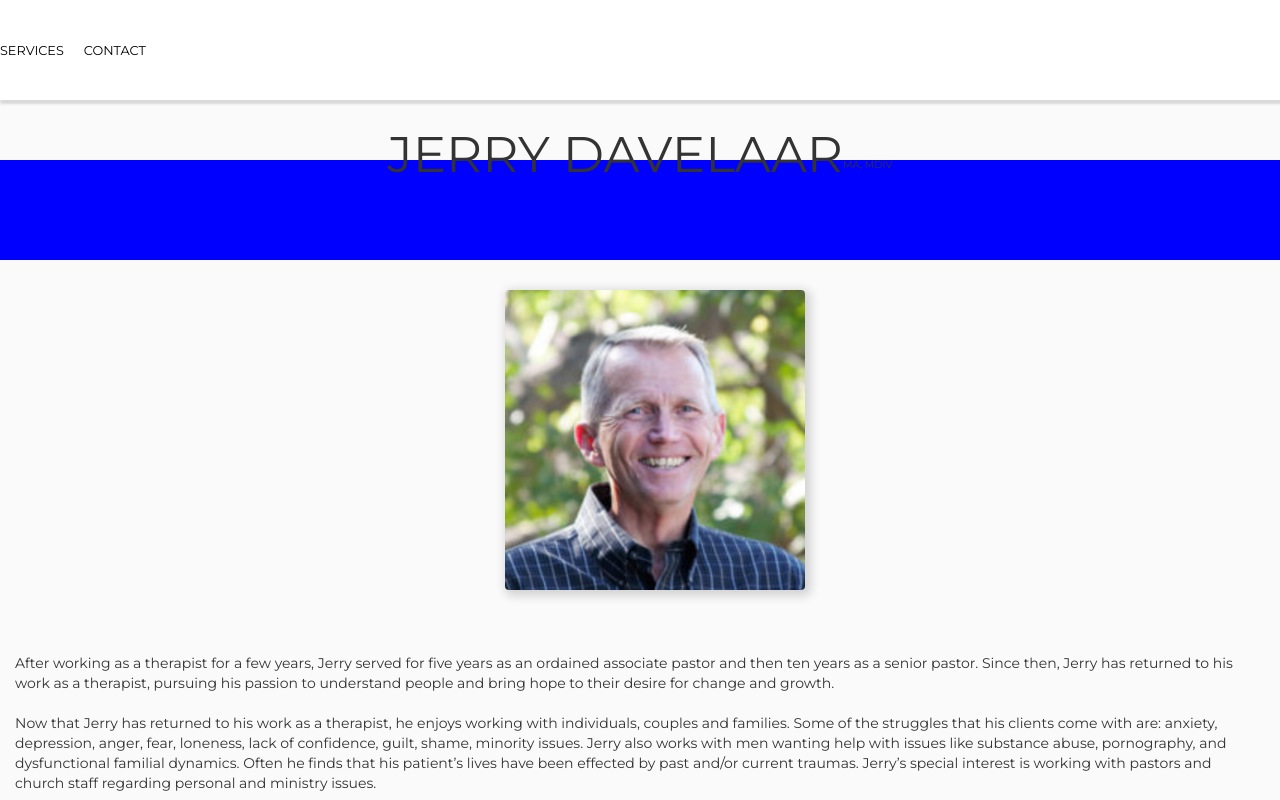
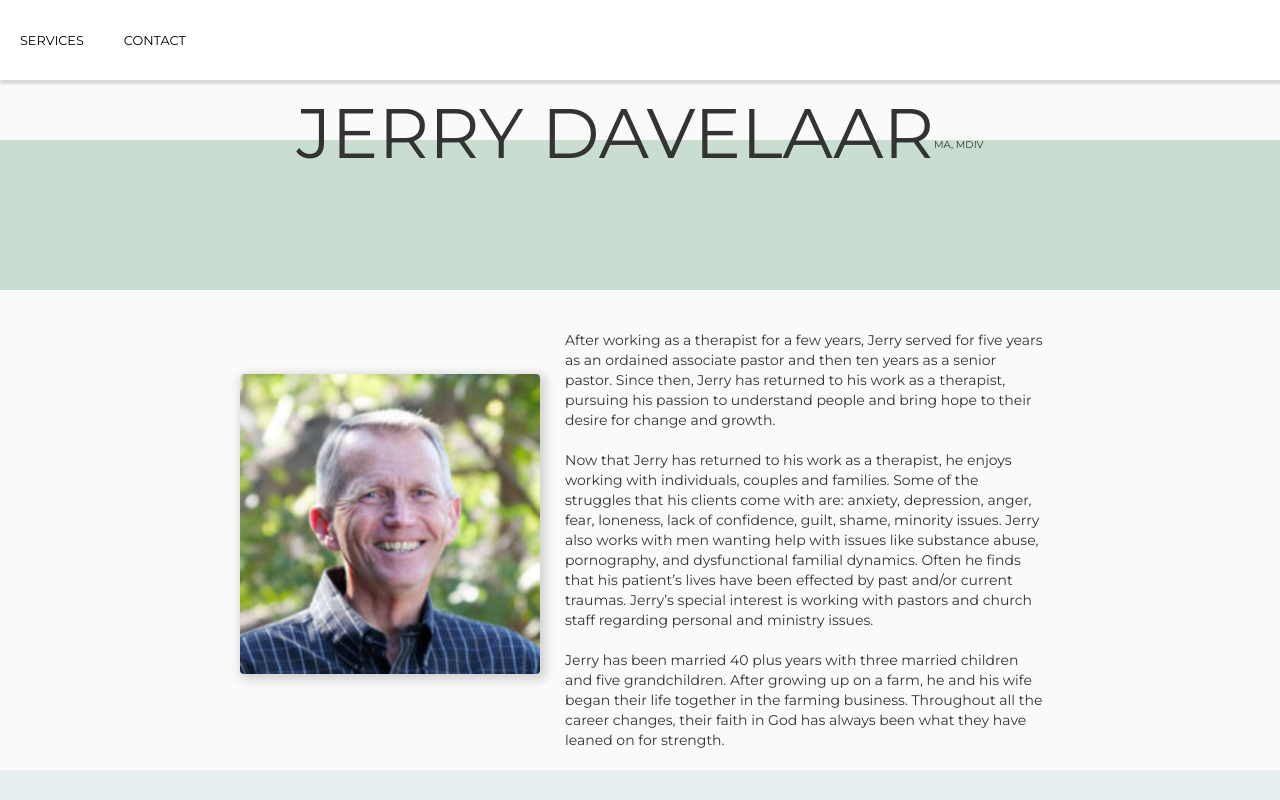
Before and after one commit to kyledavelaar/Jerry-Davelaar-Website, a React app: page / in a window 1280 px wide. Shown: the top 800 px of the page. Built offline with nearby package versions, Linux system fonts and the light colour scheme.

Commit message:
better colors

```diff
--- a/src/components/HomePage/HomePage.css
+++ b/src/components/HomePage/HomePage.css
@@ -49,32 +49,24 @@
 .services {
   width: 100%;
   height: 400px;
-  background-color: red;
+  background-color: #E8EFF1;
 }
 
 .contact {
   width: 100%;
   height: 400px;
-  background-color: green;
+  background-color: #FADCD6;
 }
 
 
 @media screen and (min-width: 800px) {
-
   .banner {
-    height: 100px;
-    width: 100%;
-    /* background-color: #C9DED1; */
-    background-color: blue;
-    margin: 60px 0 20px 0;
-    display: flex;
-    justify-content: center;
+    height: 150px;
   }
 
   .header {
-    font-size: 50px;
-    text-transform: uppercase;
-    margin-top: -30px;
+    font-size: 70px;
+    margin-top: -42px;
   }
 
   .header2 {
@@ -83,6 +75,8 @@
 
   .mainContainer {
     display: flex;
+    flex-direction: row;
+    padding: 0 200px;
   }
 
   .jerryThumb {
--- a/src/components/Navbar/Navbar.css
+++ b/src/components/Navbar/Navbar.css
@@ -3,17 +3,16 @@
   composes: center from '../../App.css';
 } */
 
-/*-------------NAVBAR----------------*/
 nav {
-  height: 100px;
+  height: 50px;
   background-color: white;
   box-shadow: 2px 2px 2px 2px rgba(211, 211, 211, 0.8);
 }
 
 nav li {
   display: inline-block;
-  padding-right: 20px;
-  line-height: 100px;
+  padding: 0 10px;
+  line-height: 50px;
   vertical-align: middle;
 }
 
@@ -27,7 +26,8 @@ nav li {
 }
 
 .link {
-  font-size: .8em;
+  font-size: 10px;
+  transform: scale(0.5);
   color: black;
   text-transform: uppercase;
 }
@@ -42,5 +42,48 @@ nav li {
 
 .link:hover {
   text-decoration: none;
-  color: #F47474;
+  color: #FADCD6;
 }
+
+@media screen and (min-width: 800px) {
+  nav {
+    height: 80px;
+    background-color: white;
+    box-shadow: 2px 2px 2px 2px rgba(211, 211, 211, 0.8);
+  }
+
+  nav li {
+    display: inline-block;
+    padding: 0 20px;
+    line-height: 80px;
+    vertical-align: middle;
+  }
+
+  .nav-ul {
+    padding-left: 20px;
+  }
+
+  .logo {
+    height: 40px;
+    width: auto;
+  }
+
+  .link {
+    font-size: .8em;
+    color: black;
+    text-transform: uppercase;
+  }
+
+  .link-right {
+    margin-left: 20px;
+  }
+
+  .link-left {
+    margin-left: 10px;
+  }
+
+  .link:hover {
+    text-decoration: none;
+    color: #F47474;
+  }
+}
```
Also changed, not shown: src/components/Navbar/Navbar.jsx (+0 -19 lines).
